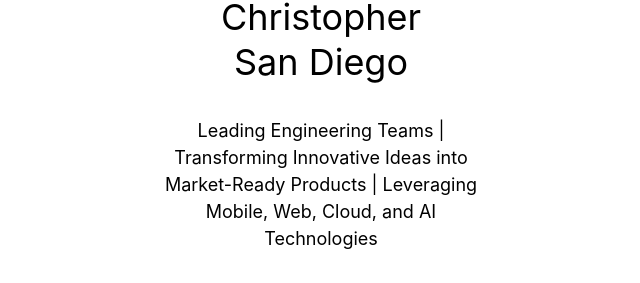
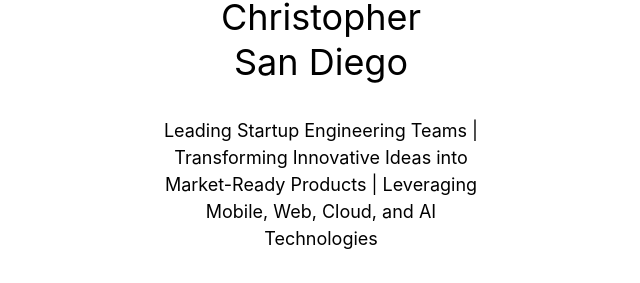
Before and after one commit to csandiego/csandiego.github.io, a Jekyll site: the page built from index.html, in a window 1280 px wide. Shown: the part 301-584 px from the top of the page, without its empty margins (319-959 px from the left). Built offline with Jekyll 4.4.1, drawn with Linux system fonts in a browser that asks for light colours; some web fonts are replaced.

Commit message:
Update site description

```diff
--- a/_config.yml
+++ b/_config.yml
@@ -21,8 +21,8 @@
 title: "Christopher San\u00a0Diego"
 email: hello@csandiego.dev
 description: >- # this means to ignore newlines until "baseurl:"
-  Leading Engineering Teams | Transforming Innovative Ideas into
-  Market-Ready Products | Leveraging Mobile, Web, Cloud, and AI
+  Leading Startup Engineering Teams | Transforming Innovative Ideas
+  into Market-Ready Products | Leveraging Mobile, Web, Cloud, and AI
   Technologies
 baseurl: "" # the subpath of your site, e.g. /blog
 url: "" # the base hostname & protocol for your site, e.g. http://example.com
```
